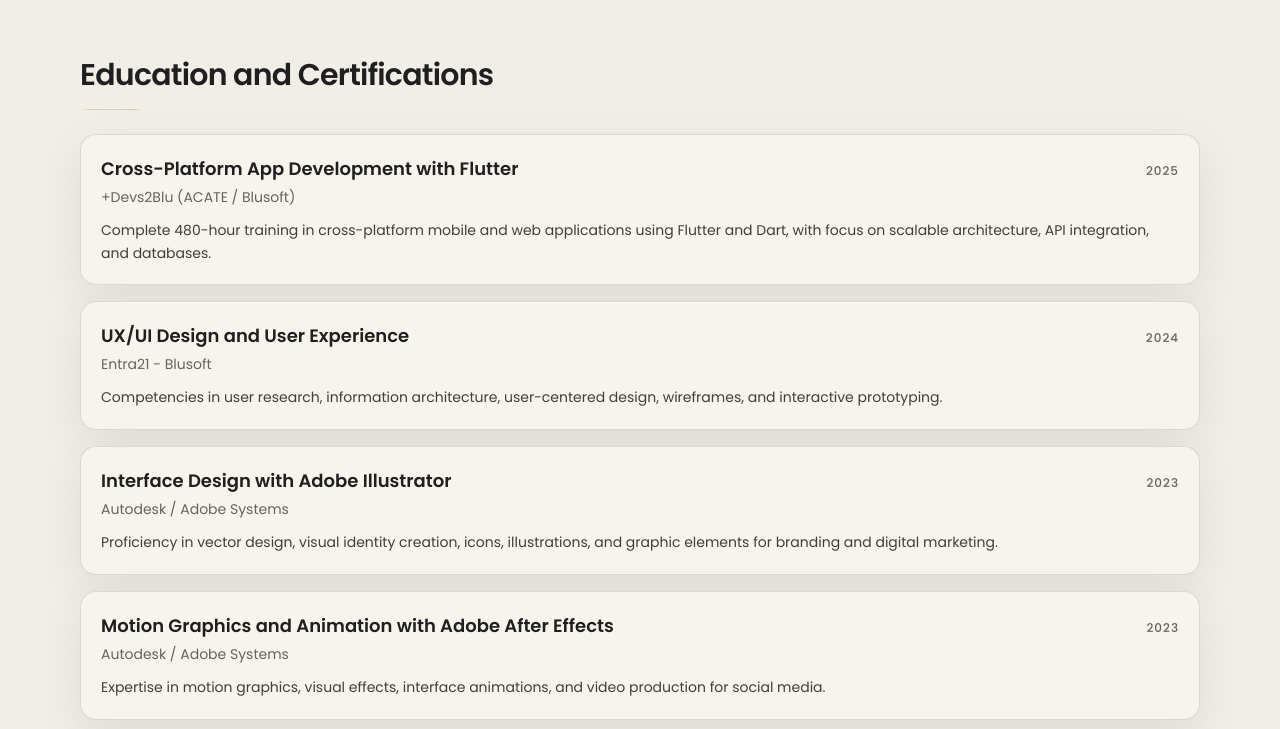
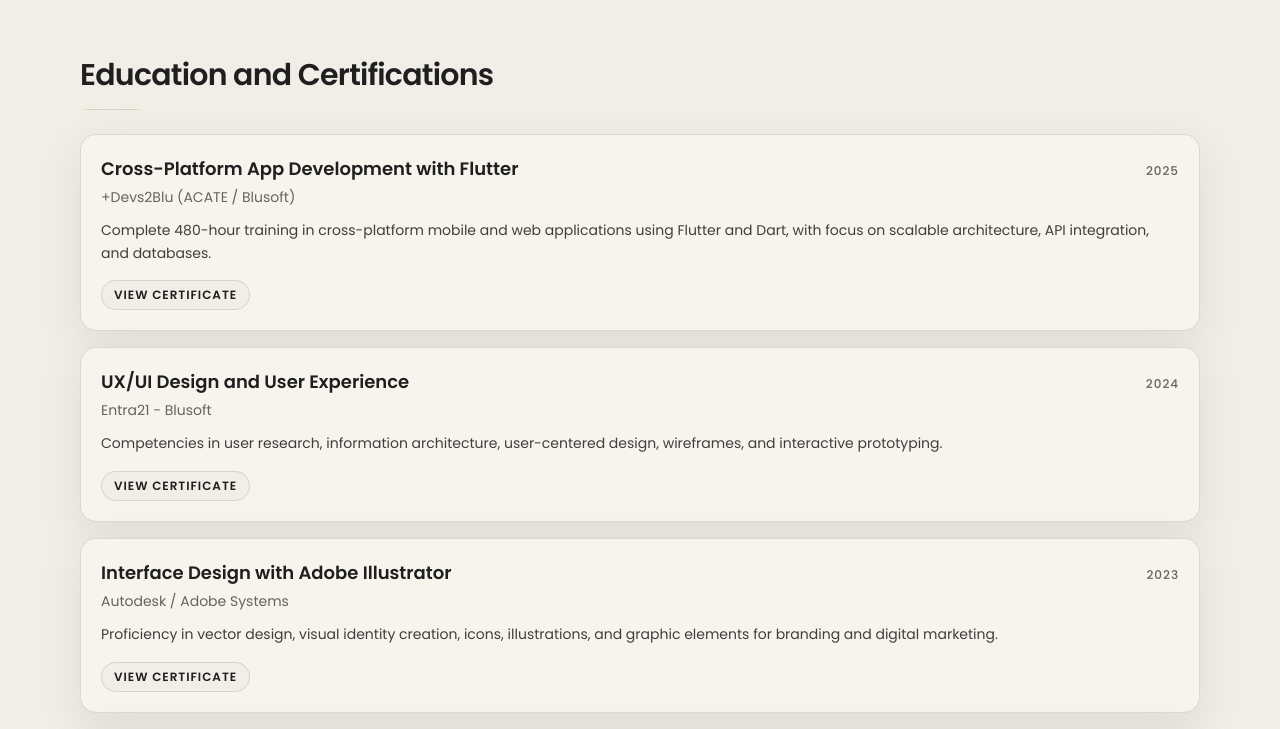
Before and after one commit to VidaRealDoKim/davidkim.github.io, a Next.js app: page / in a window 1280 px wide. Shown: the part 3882-4611 px from the top of the page. Built offline with nearby package versions, Linux system fonts and the light colour scheme.

Commit message:
Add public certificate links to resume section

```diff
--- a/locales/en.json
+++ b/locales/en.json
@@ -137,6 +137,8 @@
     },
     "educationAndCertifications": {
       "title": "Education and Certifications",
+      "viewCredentialLabel": "View certificate",
+      "defaultCredentialUrl": "https://www.linkedin.com/in/davidluiskim/details/certifications/",
       "items": [
         {
           "title": "Cross-Platform App Development with Flutter",
--- a/locales/pt.json
+++ b/locales/pt.json
@@ -137,6 +137,8 @@
     },
     "educationAndCertifications": {
       "title": "Formação e Certificações",
+      "viewCredentialLabel": "Ver certificado",
+      "defaultCredentialUrl": "https://www.linkedin.com/in/davidluiskim/details/certifications/",
       "items": [
         {
           "title": "Desenvolvimento de Aplicações Multiplataforma com Flutter",
--- a/src/components/sections/ResumeSection.tsx
+++ b/src/components/sections/ResumeSection.tsx
@@ -21,11 +21,13 @@ type ResumeCertificationItem = {
   provider: string;
   year?: string;
   description: string;
+  certificateUrl?: string;
 };
 
 export function ResumeSection() {
   const { dictionary } = useI18n();
   const resume = dictionary.resume;
+  const educationAndCertifications = resume.educationAndCertifications;
 
   return (
     <Section id="resume" title={resume.title}>
@@ -79,10 +81,10 @@ export function ResumeSection() {
 
         <Reveal delay={120}>
           <article>
-            <h3 className="text-2xl font-semibold tracking-tight text-text md:text-3xl">{resume.educationAndCertifications.title}</h3>
+            <h3 className="text-2xl font-semibold tracking-tight text-text md:text-3xl">{educationAndCertifications.title}</h3>
             <div className="mt-4 h-px w-16 accent-divider" />
             <div className="mt-6 space-y-4">
-              {resume.educationAndCertifications.items.map((item: ResumeCertificationItem) => (
+              {educationAndCertifications.items.map((item: ResumeCertificationItem) => (
                 <div key={`${item.title}-${item.provider}`} className="rounded-2xl border border-border bg-surface p-5 shadow-soft">
                   <div className="flex flex-wrap items-baseline justify-between gap-2">
                     <h4 className="text-base font-semibold text-text md:text-lg">{item.title}</h4>
@@ -92,6 +94,16 @@ export function ResumeSection() {
                   </div>
                   <p className="mt-1 text-sm text-muted">{item.provider}</p>
                   <p className="mt-3 text-sm leading-relaxed text-text/85">{item.description}</p>
+                  {item.certificateUrl || educationAndCertifications.defaultCredentialUrl ? (
+                    <a
+                      href={item.certificateUrl ?? educationAndCertifications.defaultCredentialUrl}
+                      target="_blank"
+                      rel="noreferrer"
+                      className="mt-4 inline-flex rounded-full border border-border bg-background px-3 py-1.5 text-xs font-semibold uppercase tracking-[0.08em] text-text transition-colors hover:border-[color:var(--accent-line)] hover:text-[color:var(--accent-strong)]"
+                    >
+                      {educationAndCertifications.viewCredentialLabel}
+                    </a>
+                  ) : null}
                 </div>
               ))}
             </div>
```
